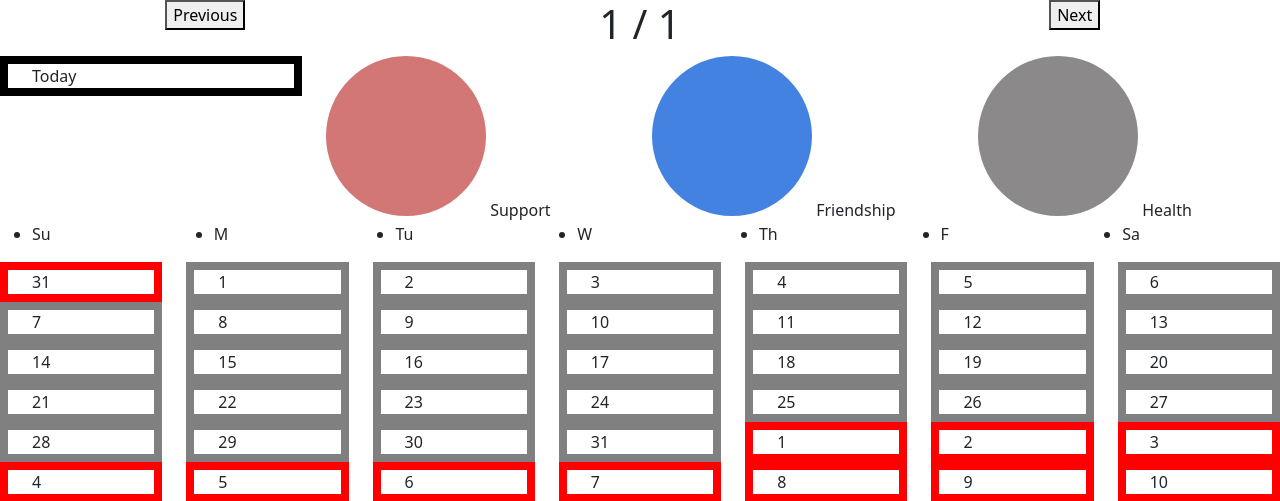
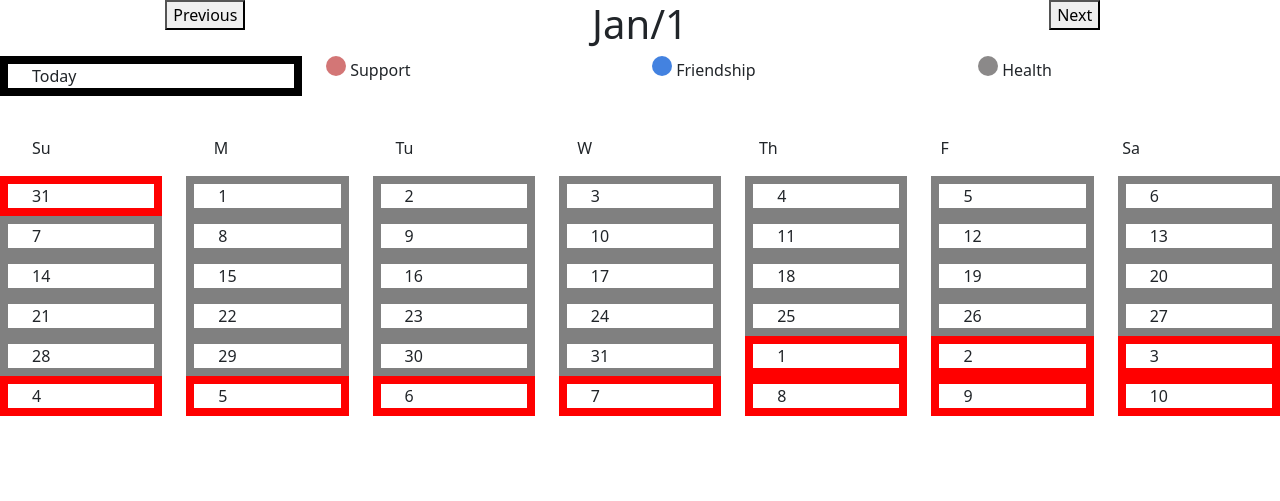
Before and after one commit to FRS4006/cal, a Django app: page /home/1/1 in a window 1280 px wide. Shown: the top 501 px of the page. Run offline with Django 4.2, Linux system fonts and the light colour scheme; data comes from the database, SQL or seed files in the repository.

Commit message:
working on the wrong repo

```diff
--- a/display/templates/hometwo.html
+++ b/display/templates/hometwo.html
@@ -65,12 +65,6 @@
       }
       /* these are for coloring the nodes that represent the events */
 
-      .big{
-        height: 20vh;
-        width: 20vh;
-      }
-      /* I will probably be removing this since in the diagram the icons are all the same size */
-
       .container{
         border-style: solid;
         border-color: gray;
@@ -108,7 +102,8 @@
                   <!-- this form sends you to the previous month -->
                 </div>
                 <div class="col">
-                  <h1>{{selected_month}} / {{selected_year}}</h1>
+                  <!-- <h1 id="month_year_display">{{selected_month}} / {{selected_year}}</h1> -->
+                  <h1 id="month_year_display">{{selected_year}}</h1>
                 </div>
                 <!-- I would like to change this so that the selected month displays as a string -->
                 <div class="col">
@@ -127,15 +122,15 @@
                 <div class = "container today">Today</div>
               </div>
               <div class = "col box">
-                <text_span class="dot red big"></text_span>
+                <text_span class="dot red"></text_span>
                 <text_span> Support </text_span>
               </div>
               <div class = "col box">
-                <text_span class="dot blue big"></text_span>
+                <text_span class="dot blue"></text_span>
                 <text_span>Friendship</text_span>
               </div>
               <div class = "col box">
-                <text_span class="dot gray big"></text_span>
+                <text_span class="dot gray"></text_span>
                 <text_span> Health </text_span>
               </div>
             </div>
@@ -144,25 +139,25 @@
               <ul class="weekdays">
                 <div class="row align-items-center row-eq-height">
                   <div class = "col">
-                    <li> Su </li>
+                    <div> Su </div>
                   </div>
                   <div class = "col">
-                    <li> M </li>
+                    <div> M </div>
                   </div>
                   <div class = "col">
-                    <li> Tu </li>
+                    <div> Tu </div>
                   </div>
                   <div class = "col">
-                    <li> W </li>
+                    <div> W </div>
                   </div>
                   <div class = "col">
-                    <li> Th </li>
+                    <div> Th </div>
                   </div>
                   <div class = "col">
-                    <li> F </li>
+                    <div> F </div>
                   </div>
                   <div class = "col">
-                    <li> Sa </li>
+                    <div> Sa </div>
                   </div>
                 </div>
               </ul>
@@ -284,6 +279,7 @@
         <!-- JS for Bootstrap -->
         <script>
 
+          var title_setter = document.getElementById('month_year_display');
           var modal_link = document.getElementById('modal_link');
           var modal_location = document.getElementById('modal_location');
           var modal_title = document.getElementById('modal_title');
@@ -410,16 +406,22 @@
               var today = new Date();
               if(today.getDate() == population_container_id_splitter[0] && today.getMonth()+1 == population_container_id_splitter[1]){
                 // if the day and month from the container's ID match todays date (get month is on a scale from 0-11)
-                container_selector[j].setAttribute("class", "container today")
+                container_selector[j].setAttribute("class", "container today");
                 // set the class to be today
               }
 
               if(population_container_id_splitter[2] == 3 && checked == 0){
                 // this checks the month number from a week in the middle of the month and if that number has been checked yet
-                var current_month = population_container_id_splitter[1]
+                var current_month = population_container_id_splitter[1];
                 // set the current month to that month
                 checked=1;
                 // this has now been checked, so it doesn't need to be done again for each day in third week
+
+                var current_year = title_setter.innerHTML;
+                var current_month_for_date = current_month -1;
+                var maybe_date = new Date(current_year, current_month_for_date);
+                title_setter.innerHTML= maybe_date.toDateString().split(" ")[1] + "/" + current_year;
+
                 for(let k= 0; k < container_selector.length; k++){
                   // for each container
                   var other_month_container_id_splitter = container_selector[k].id.split("_");
```
